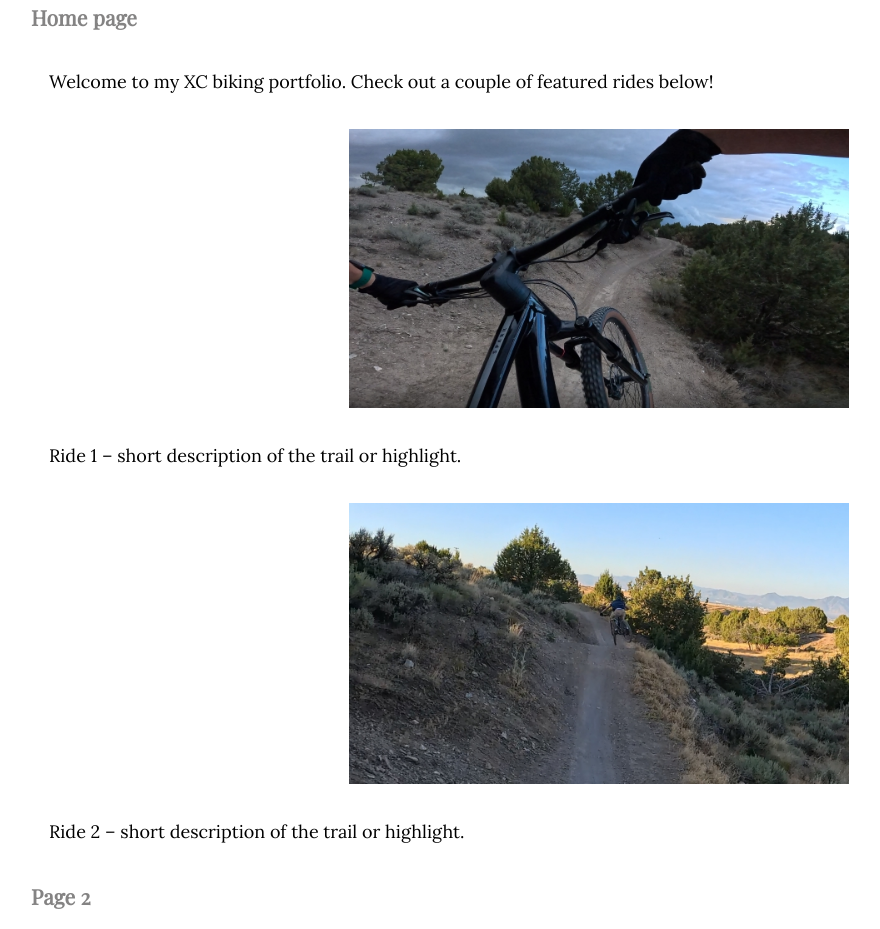
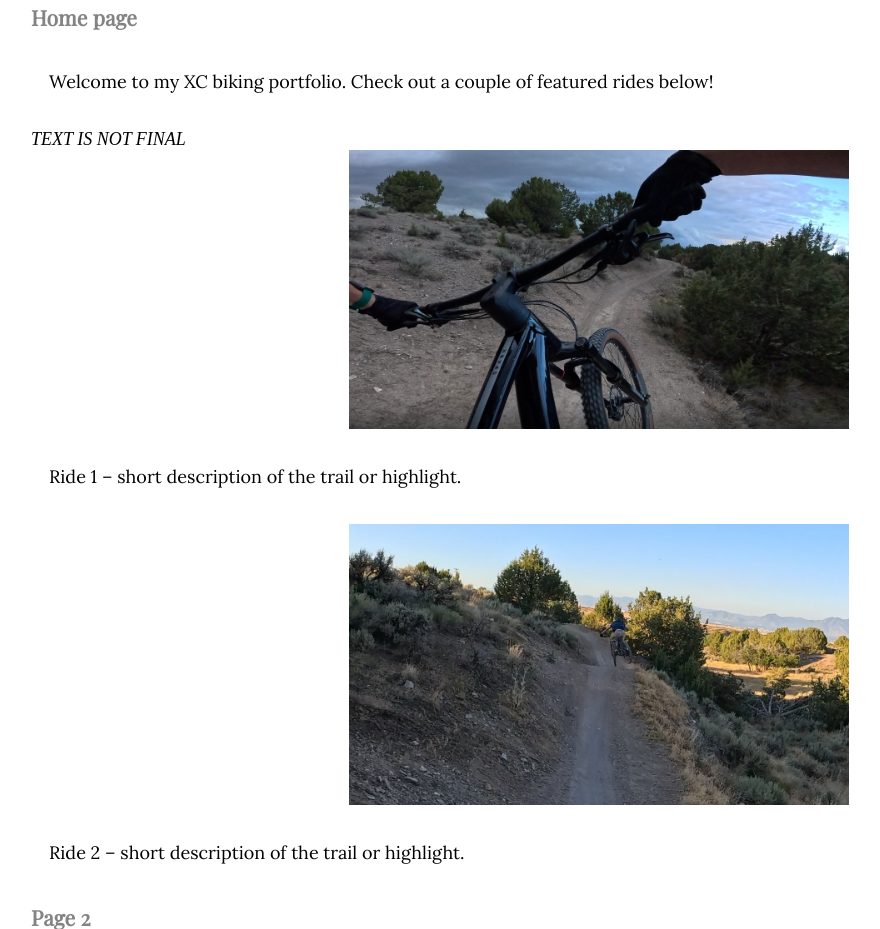
Before and after one commit to noncrashoutbatmobile/wdd131, a plain HTML site: page xc-biking-site/site-plan.html in a window 1280 px wide. Shown: the part 3138-4067 px from the top of the page, without its empty margins (41-921 px from the left). Drawn offline with nearby package versions, Linux system fonts and the light colour scheme.

```diff
--- a/xc-biking-site/site-plan.html
+++ b/xc-biking-site/site-plan.html
@@ -110,6 +110,7 @@
         <h2>Content</h2>
         <h3>Home page</h3>
         <p>Welcome to my XC biking portfolio. Check out a couple of featured rides below!</p>
+        <em>TEXT IS NOT FINAL</em>
 
         <!-- Featured ride thumbnails -->
         <a href="#">
```
